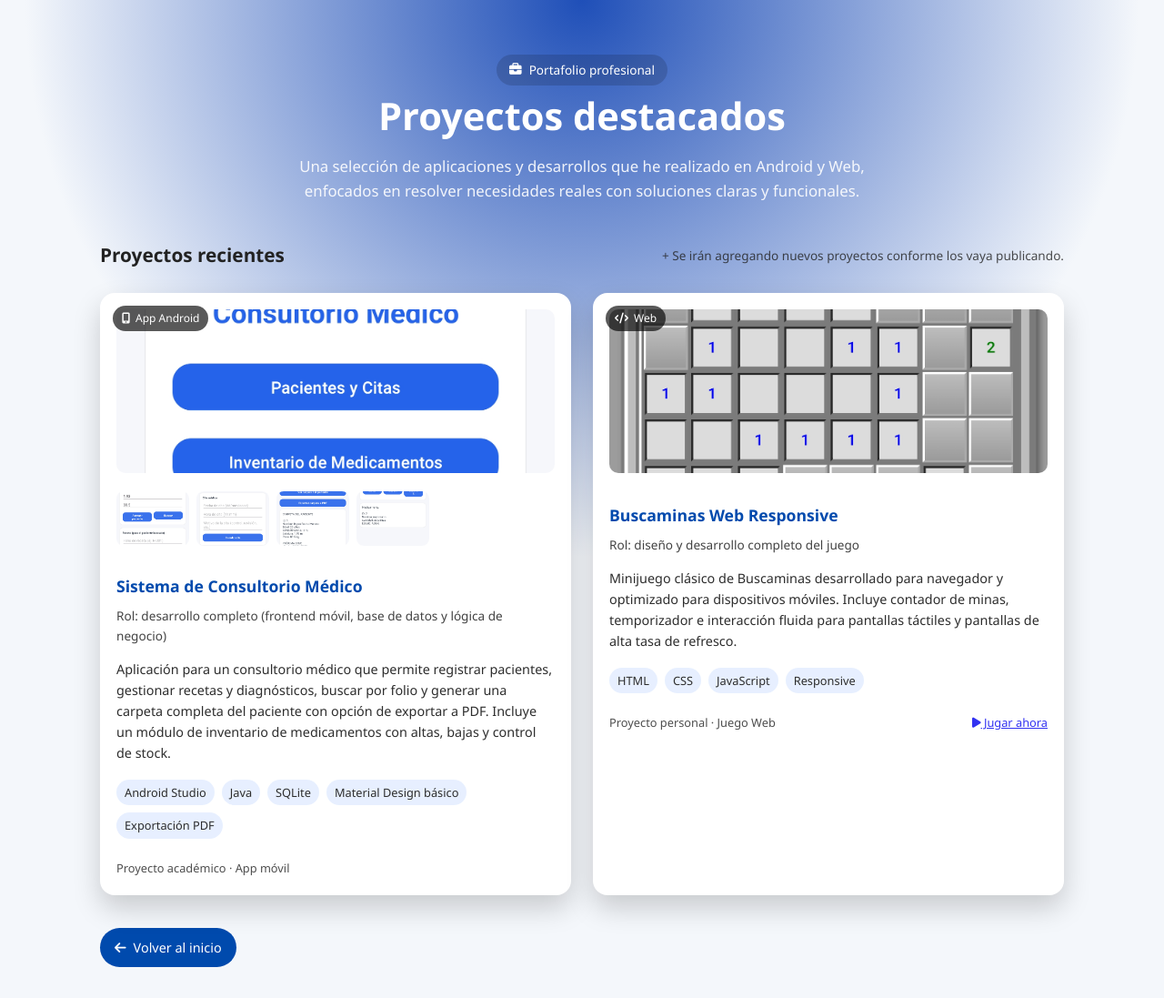
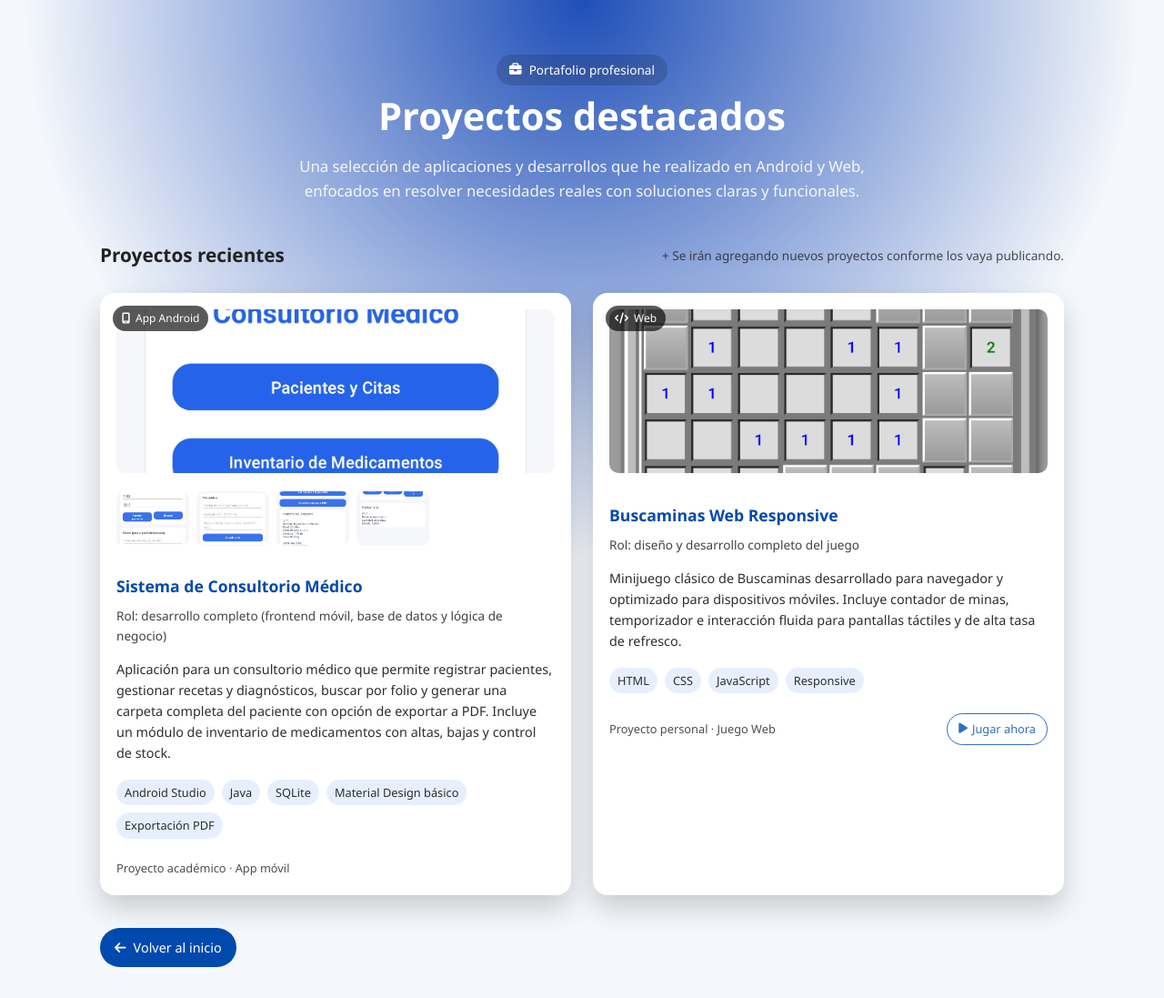
Before and after one commit to bryanxd04/bryandev-solutions, a plain HTML site: page projects.html in a window 1280 px wide. Shown: the top 1097 px of the page at 91% size. Drawn offline with Linux system fonts and the light colour scheme.

Commit message:
Update projects.html

```diff
--- a/projects.html
+++ b/projects.html
@@ -198,6 +198,32 @@
       opacity: 0.8;
     }
 
+    /* Botón "Jugar ahora" */
+    .project-links {
+      display: flex;
+      gap: 8px;
+      align-items: center;
+    }
+
+    .btn-link {
+      font-size: 0.8rem;
+      text-decoration: none;
+      padding: 6px 12px;
+      border-radius: 999px;
+      border: 1px solid var(--primary);
+      color: var(--primary);
+      display: inline-flex;
+      align-items: center;
+      gap: 5px;
+      transition: background 0.2s ease, color 0.2s ease, transform 0.1s ease;
+    }
+
+    .btn-link:hover {
+      background: var(--primary);
+      color: #fff;
+      transform: translateY(-1px);
+    }
+
     .back-btn {
       display: inline-flex;
       align-items: center;
@@ -319,8 +345,7 @@
         <p class="project-role">Rol: diseño y desarrollo completo del juego</p>
         <p class="project-desc">
           Minijuego clásico de Buscaminas desarrollado para navegador y optimizado para dispositivos móviles.
-    Incluye contador de minas, temporizador e interacción fluida para pantallas táctiles y pantallas
-    de alta tasa de refresco.
+          Incluye contador de minas, temporizador e interacción fluida para pantallas táctiles y de alta tasa de refresco.
         </p>
 
         <div class="chips">
@@ -332,7 +357,6 @@
 
         <div class="project-footer">
           <span>Proyecto personal · Juego Web</span>
-
           <div class="project-links">
             <a class="btn-link"
                href="https://bryanxd04.github.io/buscaminas-/"
```
Lines whose indentation alone changed are shown as unchanged.
